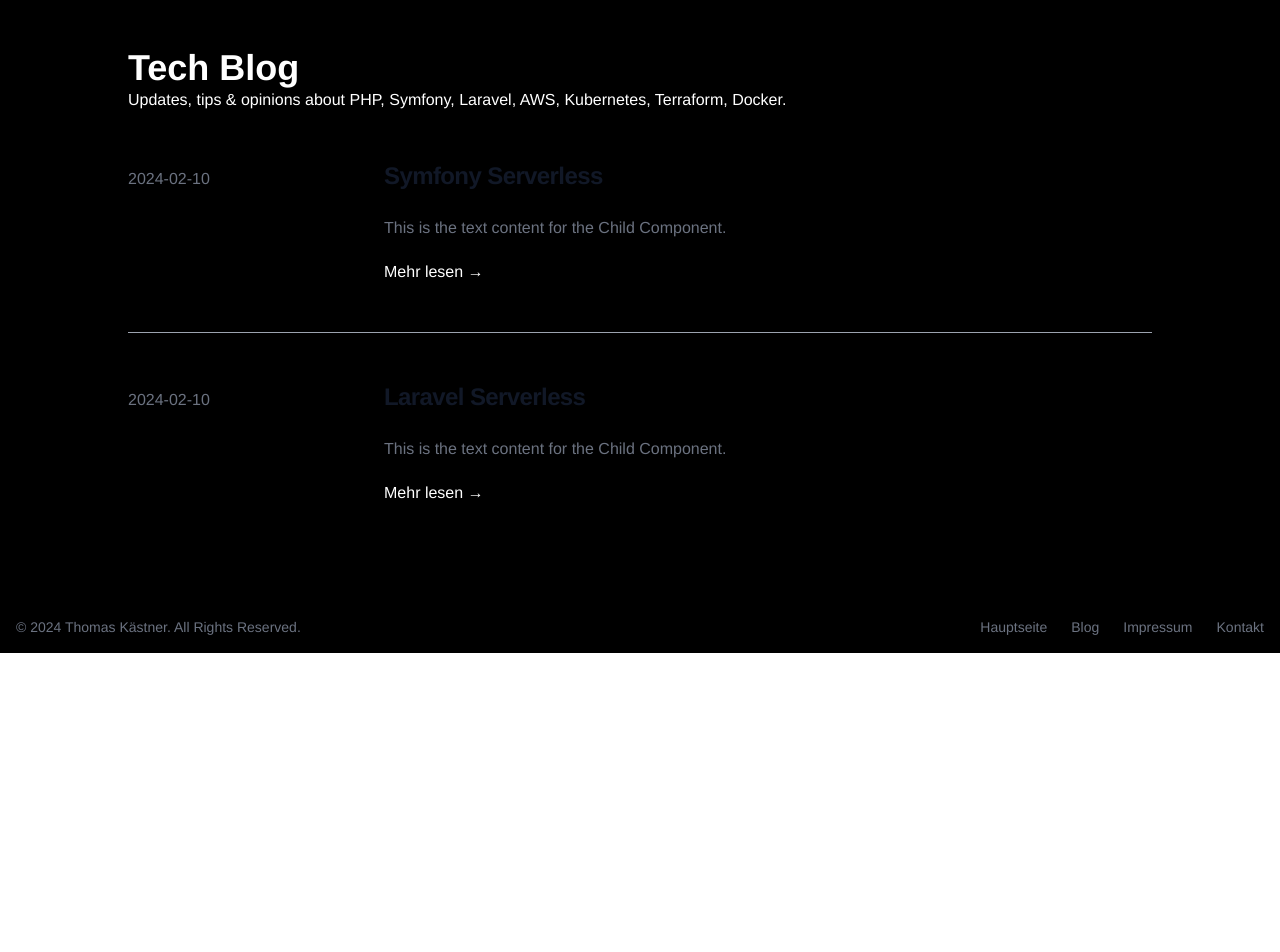
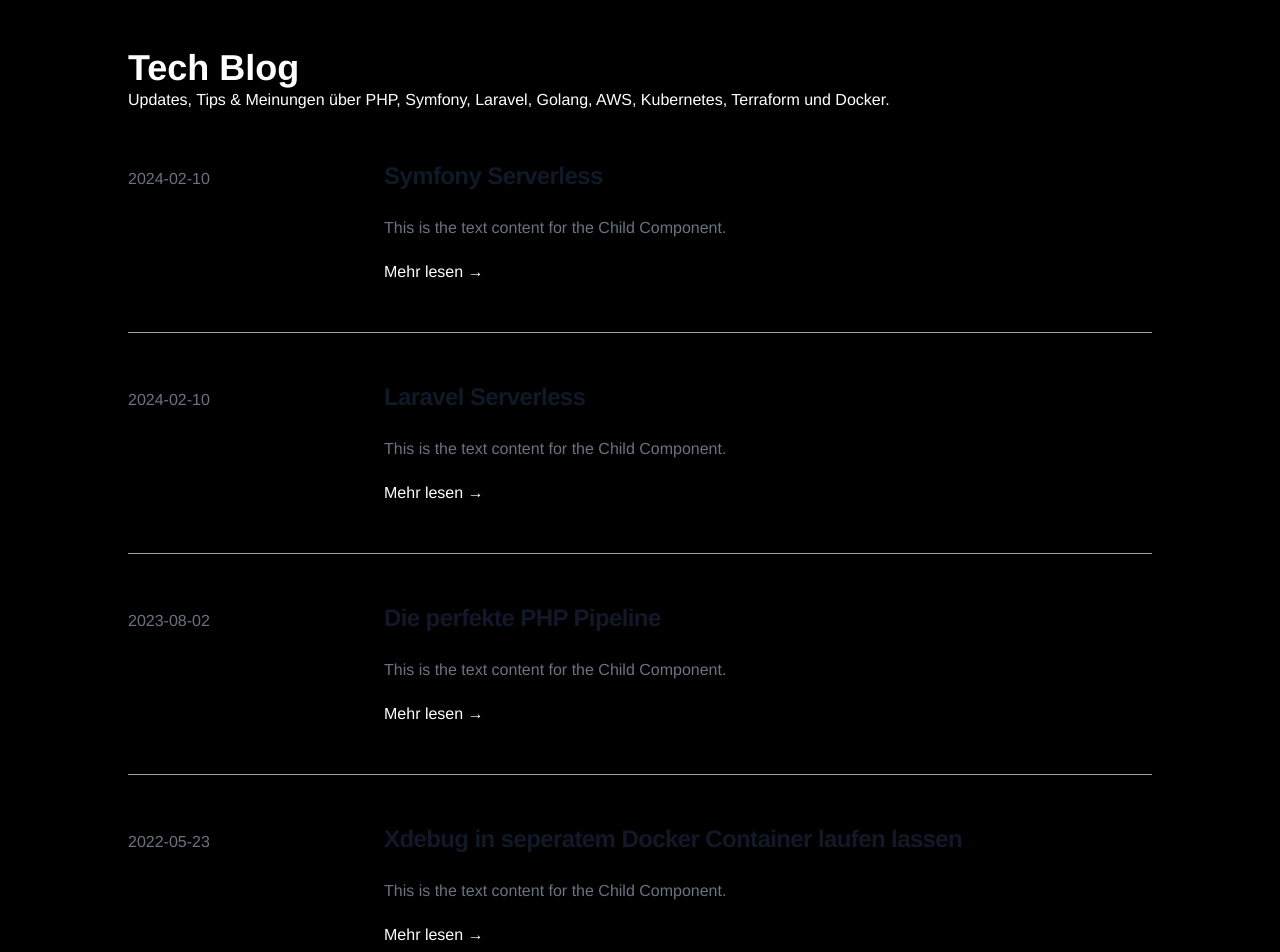
Before and after one commit to ThomasAKaestner/thomaskaestner, a Vue app: page /blog in a window 1280 px wide. Shown: the top 952 px of the page. Before the commit the page ends 800 px from the top, so only its background shows below. Built offline with nearby package versions, Linux system fonts and the light colour scheme.

Commit message:
adding BlogView

```diff
--- a/src/views/BlogView.vue
+++ b/src/views/BlogView.vue
@@ -12,7 +12,7 @@ export default defineComponent({
     <div class="bg-black">
         <div class="text-white text-left max-w-3xl mx-auto py-12 px-4 sm:px-6 xl:max-w-5xl xl:px-0">
             <h1 class="text-4xl font-bold">Tech Blog</h1>
-            <p>Updates, tips & opinions about PHP, Symfony, Laravel, AWS, Kubernetes, Terraform, Docker.</p>
+            <p>Updates, Tips & Meinungen über PHP, Symfony, Laravel, Golang, AWS, Kubernetes, Terraform und Docker.</p>
 
             <ul class="divide-y divide-gray-400">
                 <ListElement
@@ -24,6 +24,16 @@ export default defineComponent({
                     :title="laravelServerlessPageTitle"
                     :text="laravelServerlessPageText"
                     :date="laravelServerlessPageDate"
+                ></ListElement>
+                <ListElement
+                    :title="perfectPHPPipeLineTitle"
+                    :text="perfectPHPPipeLineText"
+                    :date="perfectPHPPipeLineDate"
+                ></ListElement>
+                <ListElement
+                    :title="dockerXdebugTitle"
+                    :text="dockerXdebugTitleText"
+                    :date="dockerXdebugTitleDate"
                 ></ListElement>
             </ul>
         </div>
@@ -47,7 +57,13 @@ export default {
             laravelServerlessPageDate: '2024-02-10',
             awsCloudFormationTitle: 'Laravel Serverless',
             awsCloudFormationText: 'This is the text content for the Child Component.',
-            awsCloudFormationDate: '2024-02-10'
+            awsCloudFormationDate: '2024-02-10',
+            perfectPHPPipeLineTitle:'Die perfekte PHP Pipeline',
+            perfectPHPPipeLineText:'This is the text content for the Child Component.',
+            perfectPHPPipeLineDate:'2023-08-02',
+            dockerXdebugTitle:'Xdebug in seperatem Docker Container laufen lassen',
+            dockerXdebugTitleText:'This is the text content for the Child Component.',
+            dockerXdebugTitleDate:'2022-05-23',
         };
     }
 }
```
